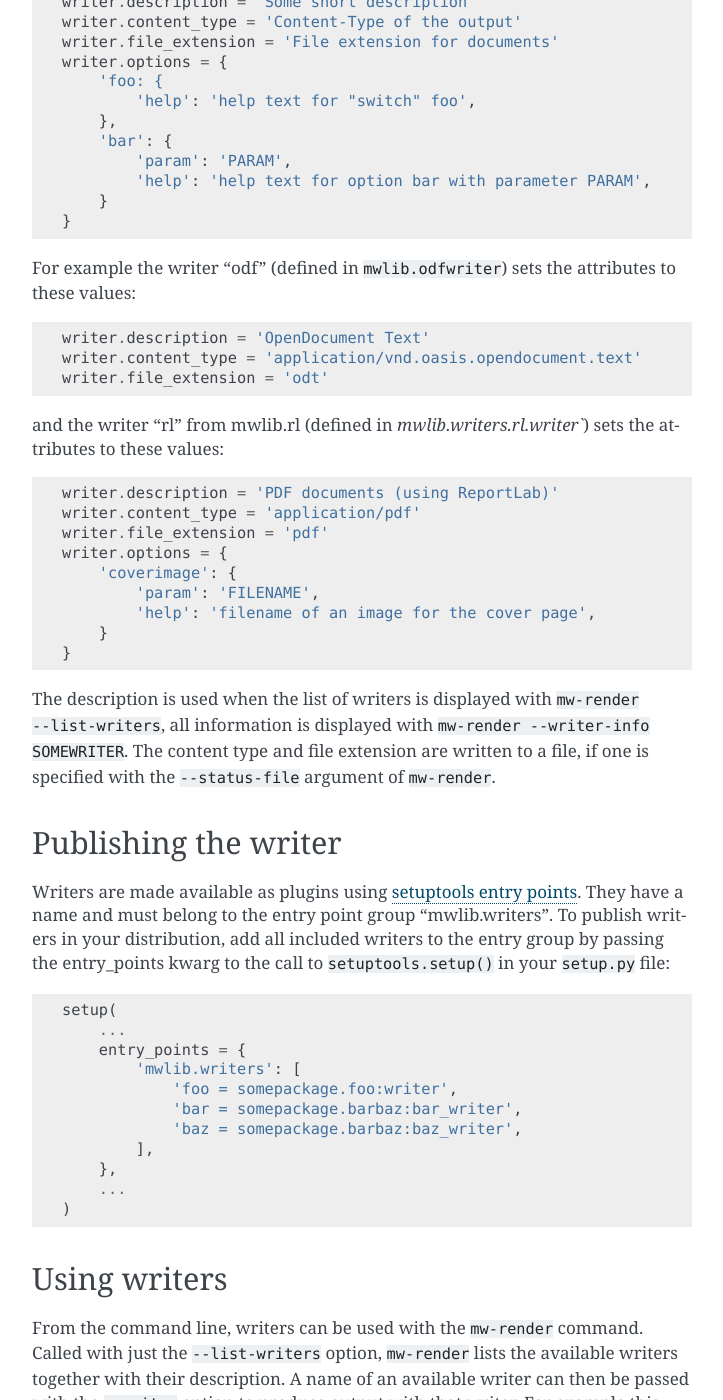
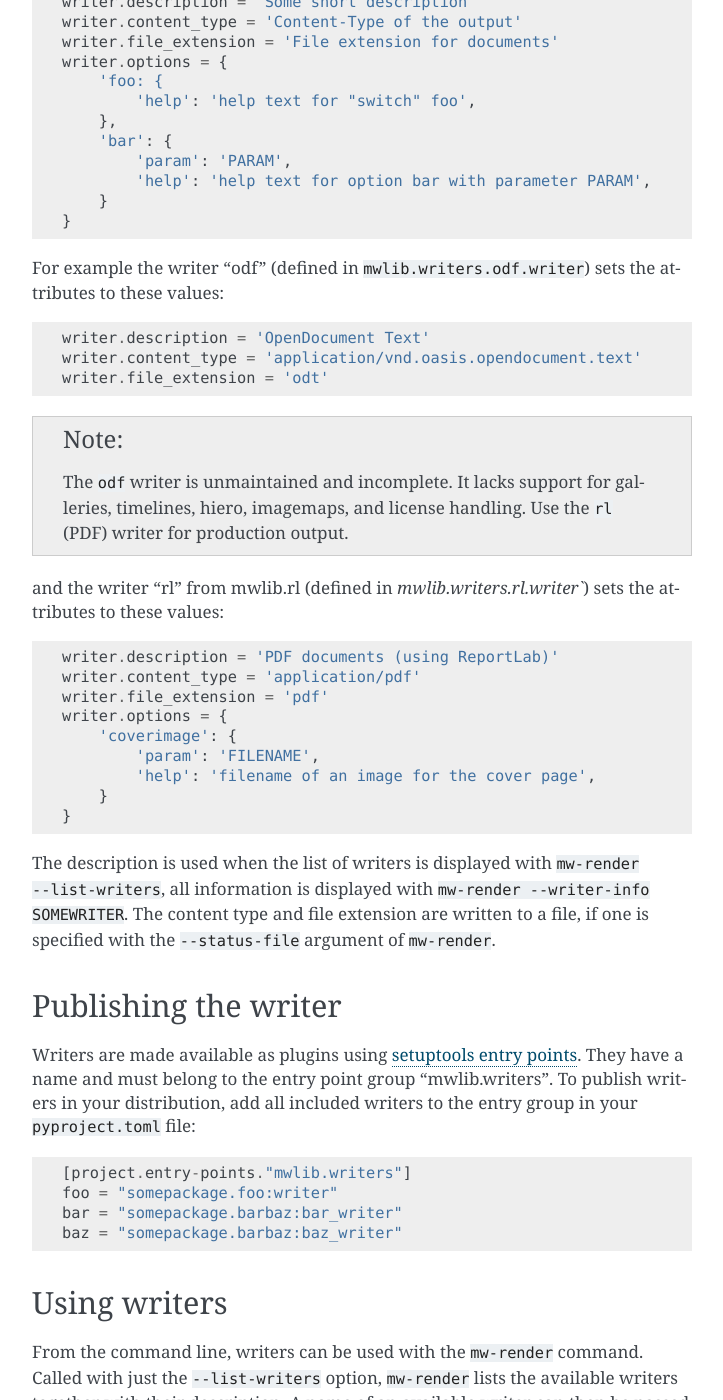
Before and after one commit to pediapress/mwlib, a Sphinx documentation site: the page built from docs/writers.rst, in a window 1280 px wide and 1400 px high, scrolled down 1380 px. Shown: the whole window, without its empty margins (388-1111 px from the left). Built offline with Sphinx 7.4.7, drawn with Linux system fonts in a browser that asks for light colours.

Commit message:
docs: update writers.rst for current codebase
- Fix odf writer module path: mwlib.odfwriter -> mwlib.writers.odf.writer
- Add note that the odf writer is unmaintained and incomplete
- Update writer publishing example from setup.py to pyproject.toml
  entry-points table syntax

Co-Authored-By: Claude Sonnet 4.5 <noreply@anthropic.com>

```diff
--- a/docs/writers.rst
+++ b/docs/writers.rst
@@ -76,12 +76,18 @@ attributes::
         }
     }
 
-For example the writer "odf" (defined in ``mwlib.odfwriter``) sets the
+For example the writer "odf" (defined in ``mwlib.writers.odf.writer``) sets the
 attributes to these values::
 
     writer.description = 'OpenDocument Text'
     writer.content_type = 'application/vnd.oasis.opendocument.text'
     writer.file_extension = 'odt'
+
+.. note::
+
+   The ``odf`` writer is unmaintained and incomplete. It lacks support for
+   galleries, timelines, hiero, imagemaps, and license handling. Use the
+   ``rl`` (PDF) writer for production output.
 
 and the writer "rl" from mwlib.rl (defined in `mwlib.writers.rl.writer``) sets
 the attributes to these values::
@@ -108,20 +114,12 @@ Publishing the writer
 Writers are made available as plugins using `setuptools entry points`_.
 They have a name and must belong to the entry point group "mwlib.writers".
 To publish writers in your distribution, add all included writers to the
-entry group by passing the entry_points kwarg to the call to
-``setuptools.setup()`` in your ``setup.py`` file::
+entry group in your ``pyproject.toml`` file::
 
-    setup(
-        ...
-        entry_points = {
-            'mwlib.writers': [
-                'foo = somepackage.foo:writer',
-                'bar = somepackage.barbaz:bar_writer',
-                'baz = somepackage.barbaz:baz_writer',
-            ],
-        },
-        ...
-    )
+    [project.entry-points."mwlib.writers"]
+    foo = "somepackage.foo:writer"
+    bar = "somepackage.barbaz:bar_writer"
+    baz = "somepackage.barbaz:baz_writer"
 
 
 Using writers
```
